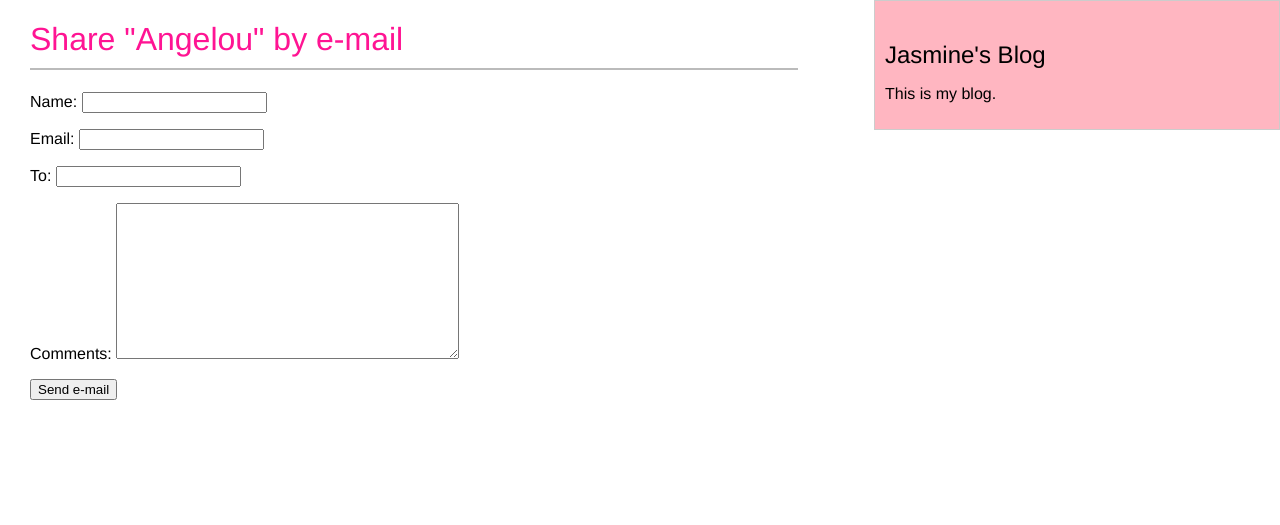
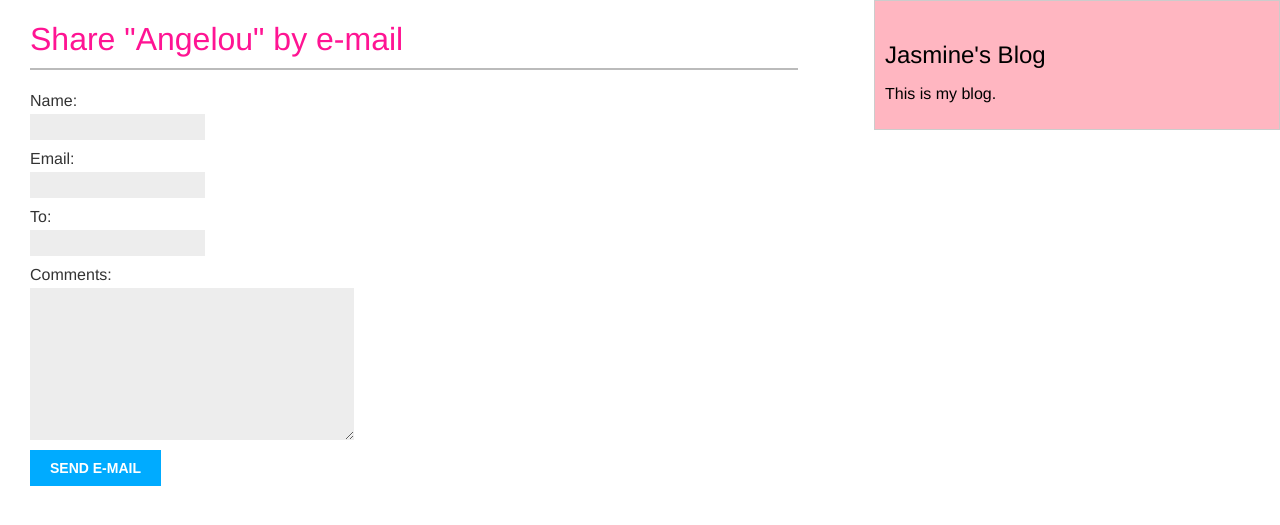
Before and after one commit to jasminesmit1/Blog-Application, a Django app: page /blog/8/share/ in a window 1280 px wide. Shown: the top 525 px of the page. Run offline with Django 3.2, Linux system fonts and the light colour scheme; data comes from the database, SQL or seed files in the repository.

Commit message:
Peformed debugging

```diff
--- a/blog/static/blog/styles.css
+++ b/blog/static/blog/styles.css
@@ -50,3 +50,47 @@ p.date {
     margin:40px 0;
     font-weight:bold;
 }
+
+/* forms */
+label {
+    float:left;
+    clear:both;
+    color:#333;
+    margin-bottom:4px;
+}
+input, textarea {
+    clear:both;
+    float:left;
+    margin:0 0 10px;
+    background:#ededed;
+    border:0;
+    padding:6px 10px;
+    font-size:12px;
+}
+input[type=submit] {
+    font-weight:bold;
+    background:#00abff;
+    color:#fff;
+    padding:10px 20px;
+    font-size:14px;
+    text-transform:uppercase;
+}
+.errorlist {
+    color:#cc0033;
+    float:left;
+    clear:both;
+    padding-left:10px;
+}
+
+/* comments */
+.comment {
+    padding:10px;
+}
+.comment:nth-child(even) {
+    background:#efefef;
+}
+.comment .info {
+    font-weight:bold;
+    font-size:12px;
+    color:#666;
+}
```
Also changed, not shown: mysite/settings.py (+4 -4 lines).
